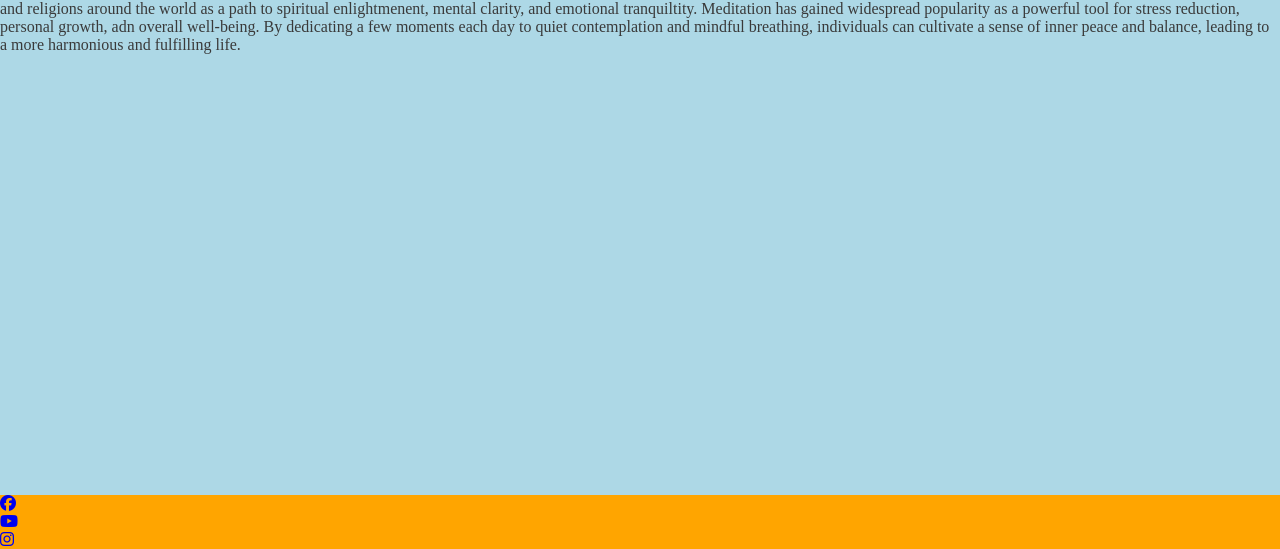
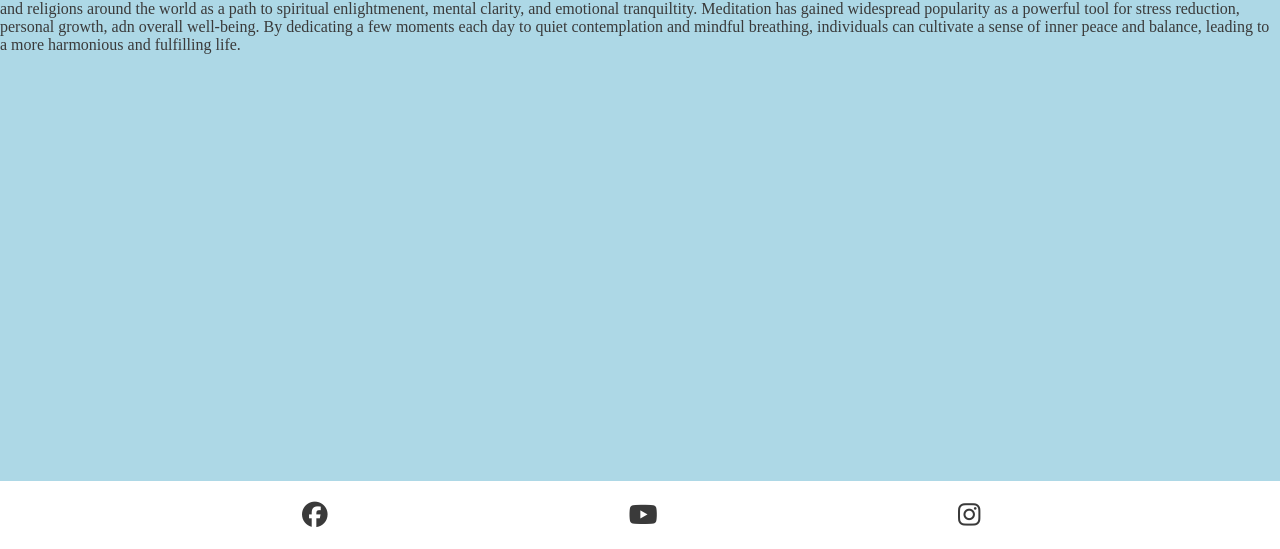
Before and after one commit to Shobi0911/State-of-Bliss, a plain HTML site: page state-of-bliss.html in a window 1280 px wide. Shown: the part 251-800 px from the top of the page. Drawn offline with Linux system fonts and the light colour scheme.

Commit message:
style footer icons for all screen sizes

```diff
--- a/assets/css/style.css
+++ b/assets/css/style.css
@@ -119,9 +119,22 @@ img {
 h2 {
     text-align: center;
 }
+#social-networks {
+    text-align: center;
+    padding: 20px 0;
+    display: flex;
+    justify-content: space-evenly;
+    list-style-type: none;
 
-footer {
-    background-color: orange;}
+}
+
+#social-networks i {
+
+    font-size: 160%;
+    padding: 5%;
+    color: #3a3a3a;
+
+}
 
     /*Media query: tablets and larger (768px and up)*/
 
--- a/state-of-bliss.html
+++ b/state-of-bliss.html
@@ -57,7 +57,7 @@
      </main>
 
         <footer>
-            <ul>
+            <ul id="social-networks">
                 <li><a href="https://www.facebook.com/login/" target="_blank" rel="noopener" aria-label="Visit our Facebook Page(opens in a new tab)"><i class="fa-brands fa-facebook"></i></a></li>
                 <li><a href="https://www.youtube.com/@GreatMeditation" target="_blank" rel="noopener" aria-label="Visit our Meditation page (opens in a new tab)"><i class="fa-brands fa-youtube"></i></a></li>
                 <li><a href="https://www.instagram.com/meditation_and_mindfulness/?hl=en" target="_blank" rel="noopener" aria-label="Visit our Meditation insta page (opens in a new tab)"><i class="fa-brands fa-instagram"></i></a></li>
```
